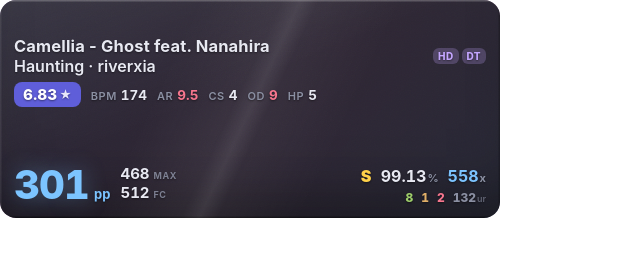
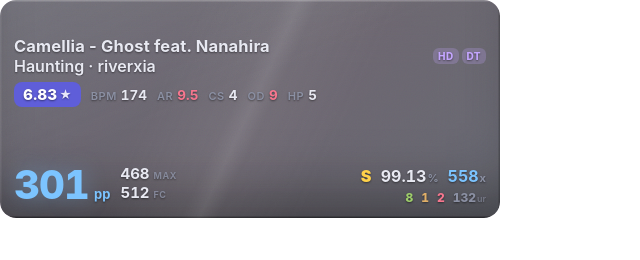
Before and after one commit to TogiFerretFerret/decay-counter, a plain HTML site: page dev/opt-a.html in a window 1280 px wide. Shown: the whole page, without its empty margins (0-640 px from the left). Drawn offline with Linux system fonts and the light colour scheme.

Commit message:
overlay: actually transparent frosted glass (tint 0.5, bg 0.3)
Drop both near-opaque layers (panel tint 0.72->0.5, beatmap-art 0.75->0.3)
so gameplay reads through the pane, while the grain + edge highlights +
reflection sweep keep it looking like glass rather than a flat wash.
Verified by compositing over a busy background, not the empty mock.

```diff
--- a/css/counter.css
+++ b/css/counter.css
@@ -64,7 +64,7 @@ body {
 	transition: opacity 0.4s var(--ease);
 }
 #bg.show {
-	opacity: 0.75;
+	opacity: 0.3;
 }
 #scrim {
 	position: absolute;
--- a/css/theme.css
+++ b/css/theme.css
@@ -10,7 +10,7 @@
 	/* surfaces */
 	--bg: #0f1017;
 	--panel: 18, 20, 28; /* rgb triplet; opacity applied via --panel-opacity */
-	--panel-opacity: 0.72; /* glass base tint — depth comes from edges/sheen/grain, not transparency */
+	--panel-opacity: 0.5; /* see-through glass; depth comes from edges/sheen/grain, not opacity */
 	--panel-blur: 26px;
 	--radius: 16px;
 
```
